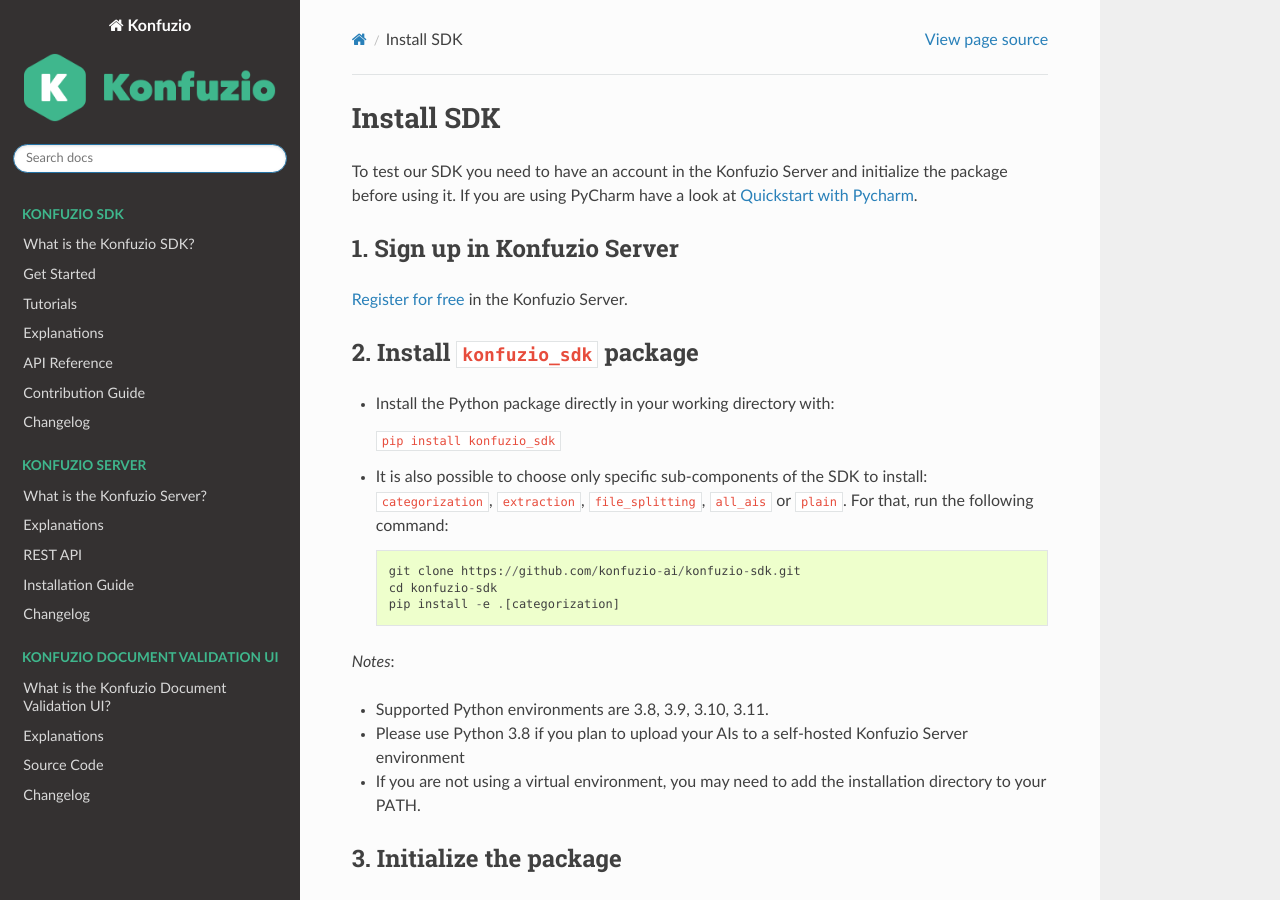
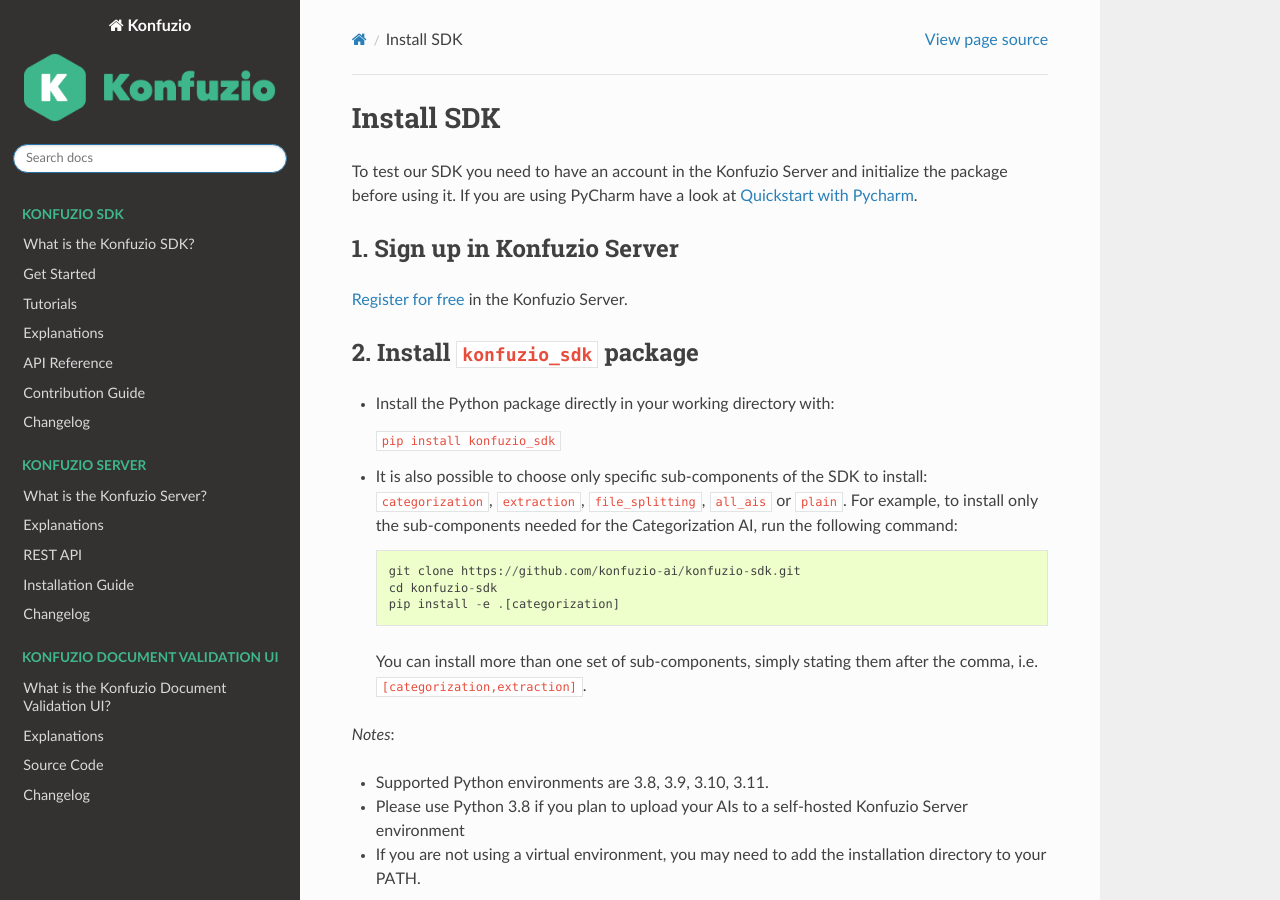
Before and after one commit to konfuzio-ai/konfuzio-sdk, a Sphinx documentation site: the page built from docs/sdk/configuration_reference.md, in a window 1280 px wide and 900 px high. Built offline with Sphinx 7.4.7 and the Read the Docs theme 2.0.0, drawn with Linux system fonts in a browser that asks for light colours; pages that are not in the unit, such as notebooks, are missing from menus; a script that is not in the unit is left out.

Commit message:
merge conflict resolved, documentation added

````diff
--- a/docs/sdk/configuration_reference.md
+++ b/docs/sdk/configuration_reference.md
@@ -14,11 +14,15 @@
   `pip install konfuzio_sdk`
 
 * It is also possible to choose only specific sub-components of the SDK to install: `categorization`, `extraction`,
-`file_splitting`, `all_ais` or `plain`. For that, run the following command:
+`file_splitting`, `all_ais` or `plain`. For example, to install only the sub-components needed for the Categorization AI,
+run the following command:
   ```
   git clone https://github.com/konfuzio-ai/konfuzio-sdk.git
   cd konfuzio-sdk
   pip install -e .[categorization]
+  ```
+You can install more than one set of sub-components, simply stating them after the comma, i.e.
+`[categorization,extraction]`.
 
 *Notes*:
 
````
